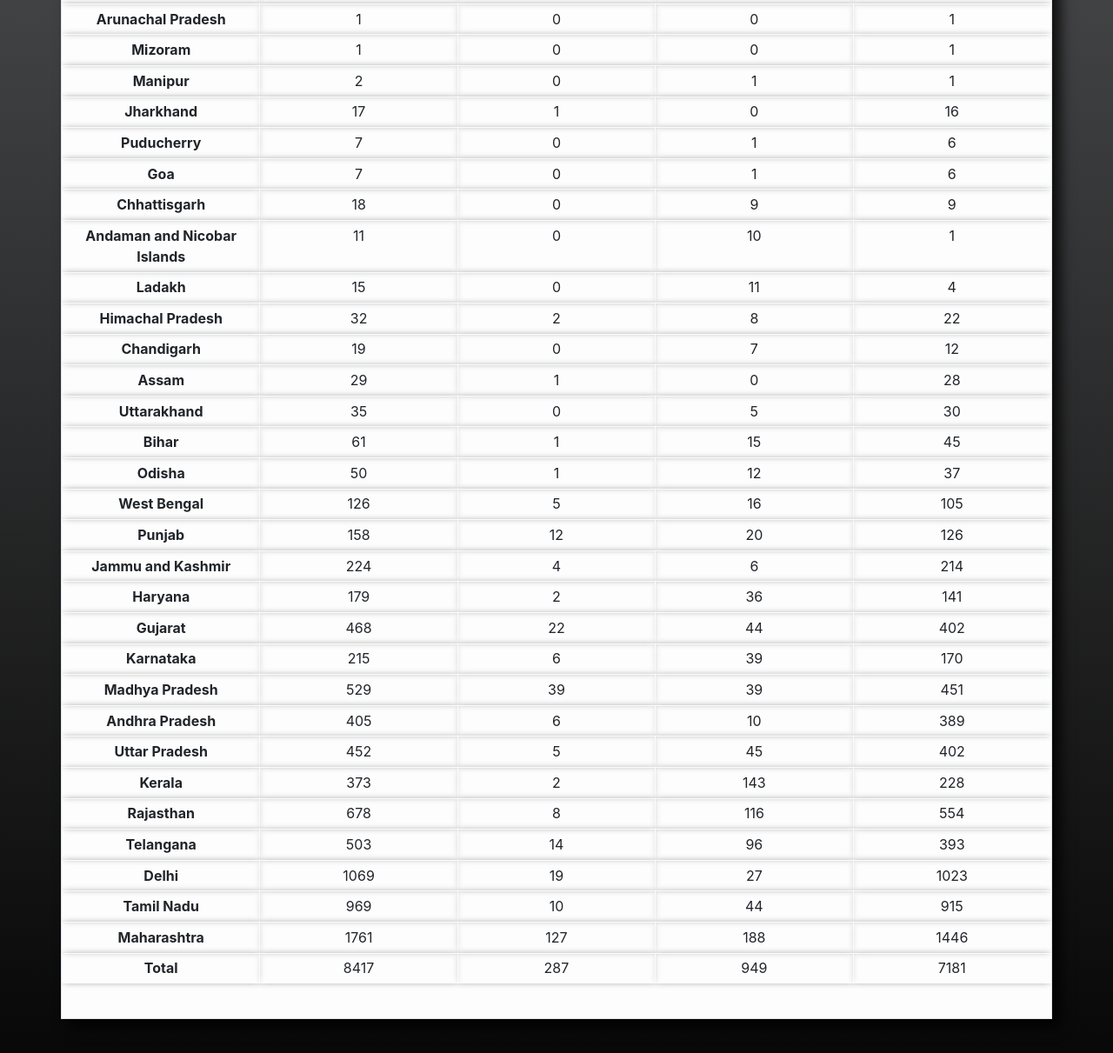
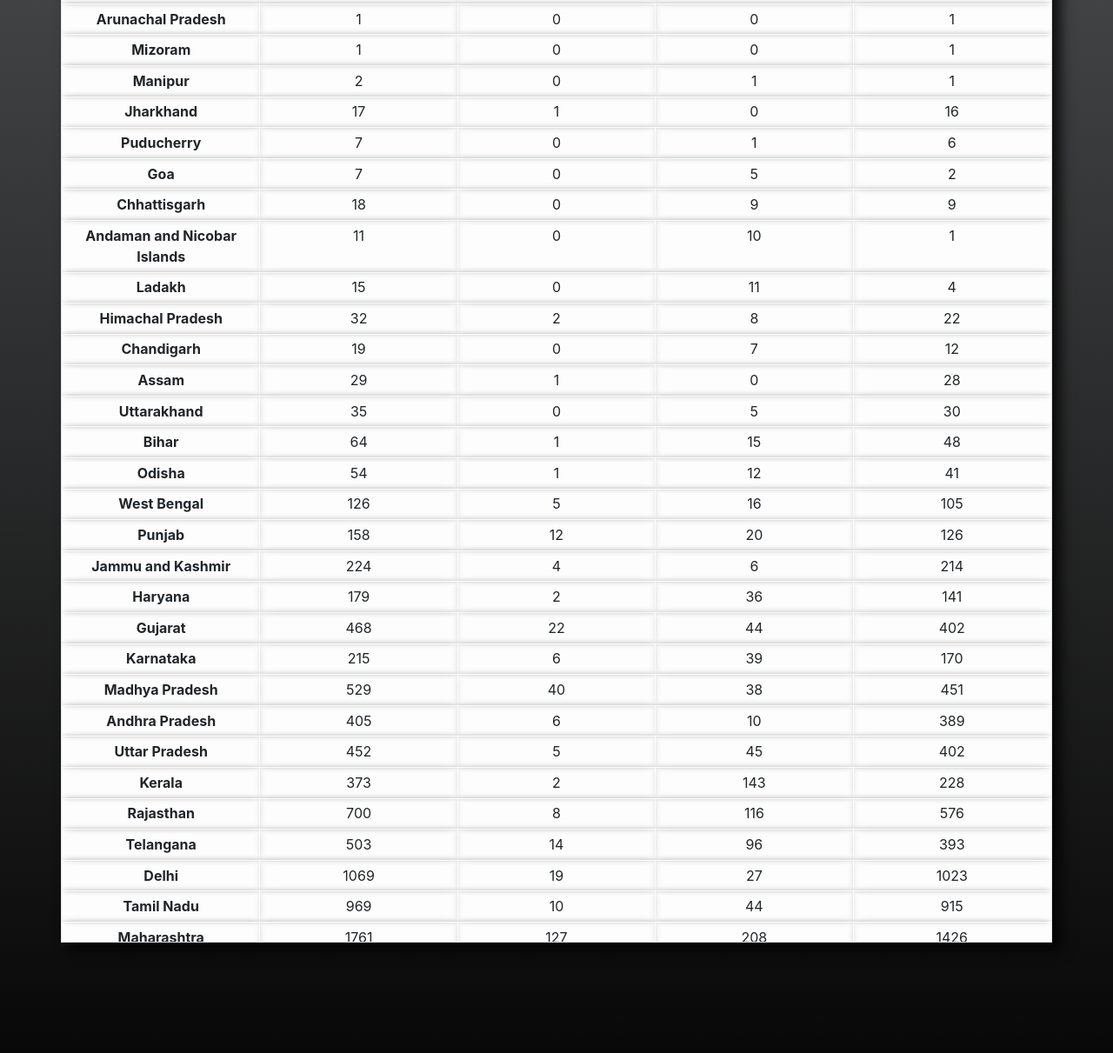
Before and after one commit to nirmalya1983/djangoapp001, a Django app: page /ind_state in a window 1280 px wide, after a click that opens the changed part. Shown: the part 389-1600 px from the top of the page at 87% size. Run offline with Django 3.2, Linux system fonts and the light colour scheme; some libraries are stand-ins or nearby versions.

Commit message:
commit requirements

```diff
--- a/covt19/views.py
+++ b/covt19/views.py
@@ -9,9 +9,12 @@ import json
 
 
 def index(request):
+    baseUrl=request.build_absolute_uri()[:-1]
+    print(baseUrl)
     template = loader.get_template('./index.html')
     prepare_data()
-    context = {'HeadText':'Stats by Date'}
+    context = {'HeadText':'Stats by Date',
+              'baseUrl':baseUrl}
     #HeadText='Stats by Date'
     return HttpResponse(template.render(context, request));
 
@@ -26,6 +29,9 @@ def prepare_data():
         F1.close()
 
 def ind_states(request):
+    baseUrl=request.build_absolute_uri()[:-1*len('/ind_state')]
+    print(baseUrl)
     template = loader.get_template('./indbyStates.html')
-    context = {'HeadText':'Stats by State'}
+    context = {'HeadText':'Stats by State',
+    'baseUrl':baseUrl}
     return HttpResponse(template.render(context, request));
--- a/static/css/nirmalya.css
+++ b/static/css/nirmalya.css
@@ -15,7 +15,7 @@ nav * {
 
 tbody {
     display:block;
-    height:80vh;
+    height:75vh;
     overflow:auto;
 }
 thead, tbody tr {
@@ -155,4 +155,6 @@ width:100vw;
 
 th,td {
   text-align: center!important;
+  text-overflow: ellipsis;
+  word-wrap: break-word;
 }
--- a/static/js/result.js
+++ b/static/js/result.js
@@ -642,44 +642,35 @@
 		{
 			"dailyconfirmed": "871",
 			"dailydeceased": "22",
-			"dailyrecovered": "153",
+			"dailyrecovered": "151",
 			"date": "10 April ",
 			"totalconfirmed": "7600",
 			"totaldeceased": "252",
-			"totalrecovered": "788"
-		},
-		{
-			"dailyconfirmed": "818",
-			"dailydeceased": "38",
-			"dailyrecovered": "161",
-			"date": "11 April ",
-			"totalconfirmed": "8418",
-			"totaldeceased": "290",
-			"totalrecovered": "949"
+			"totalrecovered": "786"
 		}
 	],
 	"statewise": [
 		{
-			"active": "7181",
-			"confirmed": "8417",
-			"deaths": "287",
-			"deltaconfirmed": "818",
-			"deltadeaths": "38",
-			"deltarecovered": "161",
-			"lastupdatedtime": "11/04/2020 22:20:24",
-			"recovered": "949",
+			"active": "7186",
+			"confirmed": "8446",
+			"deaths": "288",
+			"deltaconfirmed": "847",
+			"deltadeaths": "39",
+			"deltarecovered": "186",
+			"lastupdatedtime": "11/04/2020 23:35:24",
+			"recovered": "972",
 			"state": "Total",
 			"statecode": "TT"
 		},
 		{
-			"active": "1446",
+			"active": "1426",
 			"confirmed": "1761",
 			"deaths": "127",
 			"deltaconfirmed": "187",
 			"deltadeaths": "17",
-			"deltarecovered": "0",
-			"lastupdatedtime": "11/04/2020 21:20:24",
-			"recovered": "188",
+			"deltarecovered": "20",
+			"lastupdatedtime": "11/04/2020 22:35:24",
+			"recovered": "208",
 			"state": "Maharashtra",
 			"statecode": "MH"
 		},
@@ -720,10 +711,10 @@
 			"statecode": "TG"
 		},
 		{
-			"active": "554",
-			"confirmed": "678",
+			"active": "576",
+			"confirmed": "700",
 			"deaths": "8",
-			"deltaconfirmed": "117",
+			"deltaconfirmed": "139",
 			"deltadeaths": "5",
 			"deltarecovered": "56",
 			"lastupdatedtime": "11/04/2020 22:20:25",
@@ -770,12 +761,12 @@
 		{
 			"active": "451",
 			"confirmed": "529",
-			"deaths": "39",
+			"deaths": "40",
 			"deltaconfirmed": "78",
-			"deltadeaths": "3",
-			"deltarecovered": "0",
-			"lastupdatedtime": "11/04/2020 16:35:25",
-			"recovered": "39",
+			"deltadeaths": "4",
+			"deltarecovered": "1",
+			"lastupdatedtime": "11/04/2020 23:35:25",
+			"recovered": "38",
 			"state": "Madhya Pradesh",
 			"statecode": "MP"
 		},
@@ -852,25 +843,25 @@
 			"statecode": "WB"
 		},
 		{
-			"active": "37",
-			"confirmed": "50",
+			"active": "41",
+			"confirmed": "54",
 			"deaths": "1",
-			"deltaconfirmed": "0",
+			"deltaconfirmed": "4",
 			"deltadeaths": "0",
 			"deltarecovered": "0",
-			"lastupdatedtime": "11/04/2020 00:20:26",
+			"lastupdatedtime": "11/04/2020 23:35:26",
 			"recovered": "12",
 			"state": "Odisha",
 			"statecode": "OR"
 		},
 		{
-			"active": "45",
-			"confirmed": "61",
+			"active": "48",
+			"confirmed": "64",
 			"deaths": "1",
-			"deltaconfirmed": "1",
+			"deltaconfirmed": "4",
 			"deltadeaths": "0",
 			"deltarecovered": "0",
-			"lastupdatedtime": "10/04/2020 10:35:27",
+			"lastupdatedtime": "11/04/2020 23:35:28",
 			"recovered": "15",
 			"state": "Bihar",
 			"statecode": "BR"
@@ -960,14 +951,14 @@
 			"statecode": "CT"
 		},
 		{
-			"active": "6",
+			"active": "2",
 			"confirmed": "7",
 			"deaths": "0",
 			"deltaconfirmed": "0",
 			"deltadeaths": "0",
-			"deltarecovered": "0",
-			"lastupdatedtime": "04/04/2020 09:42:27",
-			"recovered": "1",
+			"deltarecovered": "4",
+			"lastupdatedtime": "11/04/2020 23:26:44",
+			"recovered": "5",
 			"state": "Goa",
 			"statecode": "GA"
 		},
@@ -1436,6 +1427,16 @@
 			"totalpositivecases": "6872",
 			"totalsamplestested": "161330",
 			"updatetimestamp": "10/04/2020 09:00: pm"
+		},
+		{
+			"positivecasesfromsamplesreported": "600",
+			"samplereportedtoday": "17143",
+			"source": "https://icmr.nic.in/sites/default/files/whats_new/ICMR_testing_update_11April_9PM_IST.pdf",
+			"testsconductedbyprivatelabs": "",
+			"totalindividualstested": "164773",
+			"totalpositivecases": "7703",
+			"totalsamplestested": "179374",
+			"updatetimestamp": "11/04/2020 09:00: pm"
 		}
 	]
 }
--- a/templates/headNav1.html
+++ b/templates/headNav1.html
@@ -7,11 +7,11 @@
   <div class="collapse navbar-collapse" id="navbarTogglerDemo02">
     <ul class="navbar-nav ml-auto mt-2 mt-lg-0 mr-5">
       <li class="nav-item active ml-3 mr-3 dropdown">
-        <a class="nav-link dropdown-toggle" href="#" data-toggle="dropdown">India <span class="sr-only">(current)</span></a>
+        <a class="nav-link dropdown-toggle" href="." data-toggle="dropdown">India <span class="sr-only">(current)</span></a>
         <div class="dropdown-menu">
-          <a href="#" class="dropdown-item">Stats by Date</a>
-          <a href="#" class="dropdown-item">Stats by State</a>
-          <a href="#" class="dropdown-item">Stats of Tests</a>
+          <a href="." class="dropdown-item">Stats by Date</a>
+          <a href="./ind_state" class="dropdown-item">Stats by State</a>
+          <a href="." class="dropdown-item">Stats of Tests</a>
         </div>
       </li>
       <li class="nav-item ml-3 mr-3">
--- a/templates/headpart.html
+++ b/templates/headpart.html
@@ -4,6 +4,7 @@
     <!-- Required meta tags -->
     <meta charset="utf-8">
     <meta name="viewport" content="width=device-width, initial-scale=1, shrink-to-fit=no">
+    <base href = {{baseUrl}} />
     <link href="https://fonts.googleapis.com/css2?family=Comic+Neue&family=Concert+One&family=Fredoka+One&display=swap" rel="stylesheet">
     <!-- Bootstrap CSS -->
     <link rel="stylesheet" href="https://stackpath.bootstrapcdn.com/bootstrap/4.3.1/css/bootstrap.min.css" integrity="sha384-ggOyR0iXCbMQv3Xipma34MD+dH/1fQ784/j6cY/iJTQUOhcWr7x9JvoRxT2MZw1T" crossorigin="anonymous">
```
